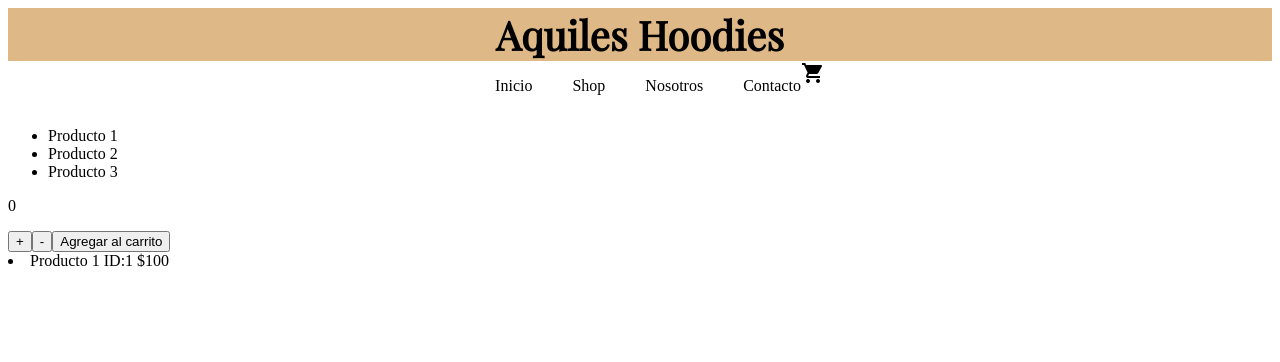
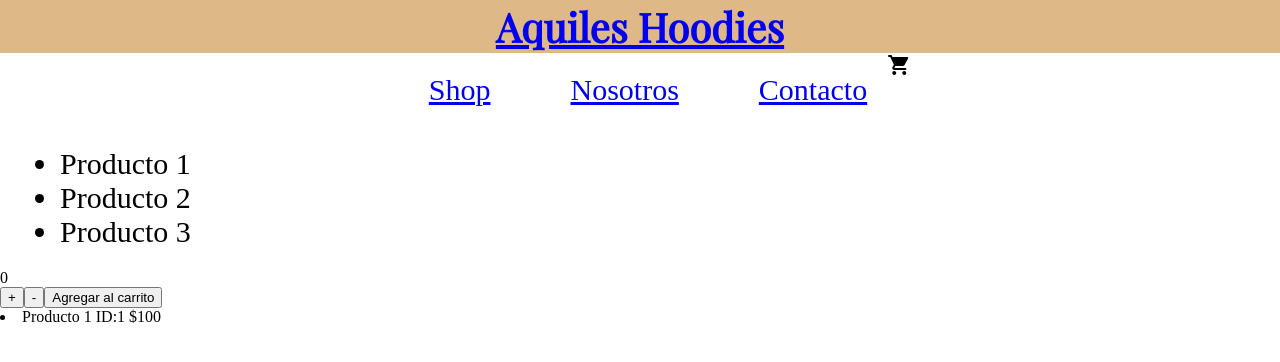
Before and after one commit to FernandoRausch/AquilesHoodies-Rausch, a React (Create React App) app: page / in a window 1280 px wide. Shown: the top 362 px of the page. Built offline with nearby package versions, Linux system fonts and the light colour scheme.

Commit message:
Primera entrega

```diff
--- a/package.json
+++ b/package.json
@@ -6,8 +6,11 @@
     "@testing-library/jest-dom": "^5.16.2",
     "@testing-library/react": "^12.1.3",
     "@testing-library/user-event": "^13.5.0",
+    "bootstrap": "^5.1.3",
     "react": "^17.0.2",
+    "react-bootstrap": "^2.2.1",
     "react-dom": "^17.0.2",
+    "react-router-dom": "^6.2.2",
     "react-scripts": "5.0.0",
     "web-vitals": "^2.1.4"
   },
--- a/src/App.js
+++ b/src/App.js
@@ -1,14 +1,19 @@
 import NavBar from "./components/NavBar"
 import ItemListContainer from "./components/ItemListContainer";
 import ItemDetailContainer from "./components/ItemDetailContainer";
+import Main from "./components/Main";
+import { Routes, Route, BrowserRouter } from "react-router-dom"
+
 
 const App = () => {
   return(
-    <>
+    <BrowserRouter>
+      <Main/>
       <NavBar/>
       <ItemListContainer/>
       <ItemDetailContainer/>
-    </>
+    </BrowserRouter>
+
   )
 }
 
--- a/src/components/Item.js
+++ b/src/components/Item.js
@@ -1,8 +1,11 @@
 import React from "react"
+import { Link } from "react-router-dom"
 
 const Item = ({item}) => {
     return(
+
         <li key={item.id}>{item.nombre}</li>
+
     )}
 
 export default Item
--- a/src/components/ItemListContainer.js
+++ b/src/components/ItemListContainer.js
@@ -1,7 +1,8 @@
 import React from "react"
-import { useState , useEffect } from "react"
+import { useState , useEffect, } from "react"
 import ItemCount from "./ItemCount"
 import ItemList from "./ItemList"
+import {useParams} from "react-router-dom"
 
 
 let itemsIniciales = [
@@ -23,7 +24,8 @@ let itemsIniciales = [
 ]
 const ItemListContainer = () => {
     const [items, setItems] = useState([])
-
+    const [loading, setLoading] = useState(true)
+    const {categoryId} = useParams()
     useEffect(() => {
         const pedido = new Promise((res,rej)=>{
             setTimeout(()=>{
@@ -37,7 +39,10 @@ const ItemListContainer = () => {
         .catch((error)=>{
             console.log("Hubo un error")
         })
-    },[])
+        .finally(()=>{
+            setLoading(false)
+        })
+    },[categoryId])
     return(
         <>
         <ItemList
--- /dev/null
+++ b/src/components/Main.js
@@ -0,0 +1,20 @@
+import ItemListContainer from "./ItemListContainer";
+import ItemDetailContainer from "./ItemDetailContainer";
+import { Routes, Route, } from "react-router-dom"
+import { Container } from "react-bootstrap";
+
+
+const Main = () => {
+  return(
+      <Container>
+      <Routes>
+      <Route path="/category/:id" element={<ItemListContainer/>}/>
+      <Route path="/item/:id" element={<ItemDetailContainer/>}/>
+      </Routes>
+      </Container>
+
+
+  )
+}
+
+export default Main;
--- a/src/components/NavBar.js
+++ b/src/components/NavBar.js
@@ -1,15 +1,16 @@
 import React from "react"
 import CartWidget from "./CartWidget"
+import { NavLink } from "react-router-dom"
+
 
 const NavBar = () => {
     return(
         <header>
-            <h1>Aquiles Hoodies</h1>
+            <NavLink to="/"><h1>Aquiles Hoodies</h1></NavLink>
             <nav class="nav">
-            <ul>Inicio</ul>
-            <ul>Shop</ul>
-            <ul>Nosotros</ul>
-            <ul>Contacto</ul>
+            <NavLink to="/:categoryId"><ul>Shop</ul></NavLink>
+            <NavLink to="/:categoryId"><ul>Nosotros</ul></NavLink>
+            <NavLink to="/:categoryId"><ul>Contacto</ul></NavLink>
                 <CartWidget/>
             </nav>
         </header>
--- a/src/style.css
+++ b/src/style.css
@@ -1,3 +1,6 @@
+*{
+    margin: 0;
+}
 h1{
     font-size: 40px;
     text-align: center;
@@ -7,7 +10,7 @@ h1{
     font-family: 'Playfair Display', serif;
 }
 
-a{
+ul{
     font-size: 30px;
     margin: 20px;
 }
```
Also changed, not shown: 1 other file (tests, documents, lock files or other folders).
